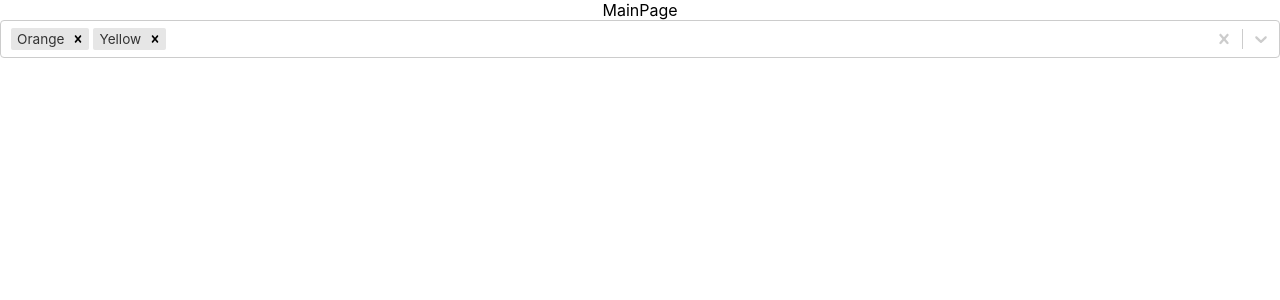
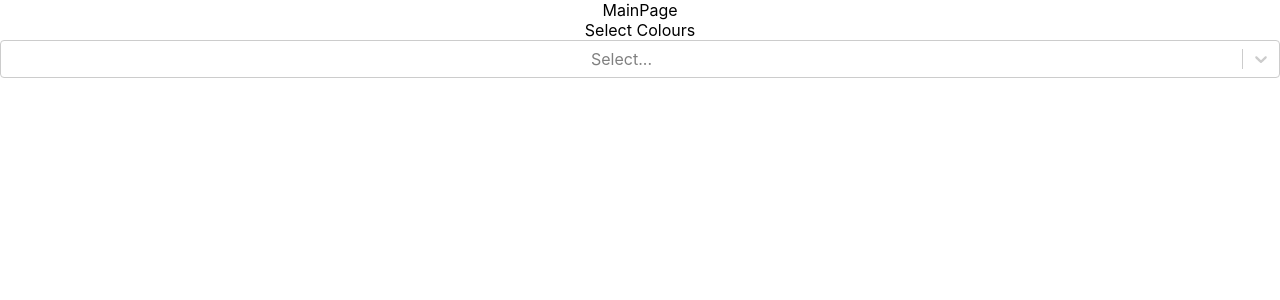
Before and after one commit to musiienko25/formula-input, a React (Create React App) app: page / in a window 1280 px wide. Shown: the top 300 px of the page. Built offline with nearby package versions, Linux system fonts and the light colour scheme.

Commit message:
adde custom el

```diff
--- a/package.json
+++ b/package.json
@@ -6,6 +6,7 @@
     "@testing-library/jest-dom": "^5.17.0",
     "@testing-library/react": "^13.4.0",
     "@testing-library/user-event": "^13.5.0",
+    "chroma-js": "^2.4.2",
     "react": "^18.3.1",
     "react-dom": "^18.3.1",
     "react-scripts": "5.0.1",
--- a/src/components/CountrySelector.jsx
+++ /dev/null
@@ -1,20 +0,0 @@
-import Select from "react-select";
-import makeAnimated from "react-select/animated";
-import { colourOptions } from "./data";
-
-function CountrySelector() {
-  const animatedComponents = makeAnimated();
-  return (
-    <div>
-      <Select
-        closeMenuOnSelect={false}
-        components={animatedComponents}
-        defaultValue={[colourOptions[4], colourOptions[5]]}
-        isMulti
-        options={colourOptions}
-      />
-    </div>
-  );
-}
-
-export default CountrySelector;
--- /dev/null
+++ b/src/components/MultiTabSelector.jsx
@@ -0,0 +1,66 @@
+import React, { useState } from "react";
+import Select, { components } from "react-select";
+import makeAnimated from "react-select/animated";
+import { colourOptions } from "./data";
+
+const CustomInput = ({ value, onChange, onKeyDown, ...props }) => (
+  <components.Input
+    {...props}
+    value={value}
+    onChange={onChange}
+    onKeyDown={onKeyDown}
+  />
+);
+
+const MultiTabSelector = () => {
+  const animatedComponents = makeAnimated();
+  const [inputValue, setInputValue] = useState("");
+  const [selectedOptions, setSelectedOptions] = useState([]);
+
+  const handleInputChange = (newValue) => {
+    setInputValue(newValue);
+  };
+
+  const handleKeyDown = (event) => {
+    if (!inputValue) return;
+    switch (event.key) {
+      case "Enter":
+      case "Tab":
+        setSelectedOptions((prevSelected) => [
+          ...prevSelected,
+          { label: inputValue, value: inputValue },
+        ]);
+        setInputValue("");
+        event.preventDefault();
+        break;
+      default:
+        break;
+    }
+  };
+
+  const handleChange = (selected) => {
+    setSelectedOptions(selected);
+  };
+
+  return (
+    <div>
+      <label htmlFor="multi-select" className="label">
+        Select Colours
+      </label>
+      <Select
+        id="multi-select"
+        closeMenuOnSelect={false}
+        components={{ ...animatedComponents, Input: CustomInput }}
+        value={selectedOptions}
+        isMulti
+        options={colourOptions}
+        inputValue={inputValue}
+        onInputChange={handleInputChange}
+        onKeyDown={handleKeyDown}
+        onChange={handleChange}
+      />
+    </div>
+  );
+};
+
+export default MultiTabSelector;
--- a/src/pages/MainPage.jsx
+++ b/src/pages/MainPage.jsx
@@ -1,12 +1,12 @@
 import React from "react";
-import CountrySelector from "../components/CountrySelector";
+import MultiTabSelector from "../components/MultiTabSelector";
 
 const MainPage = () => {
   return (
     <div>
       MainPage
       <form>
-        <CountrySelector />
+        <MultiTabSelector />
       </form>
     </div>
   );
```
Also changed, not shown: 1 other file (tests, documents, lock files or other folders).
